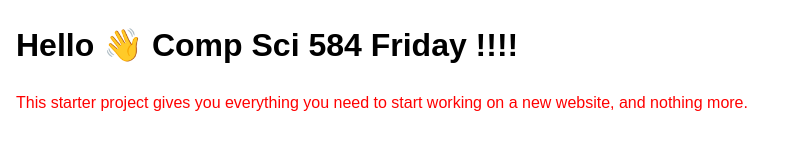
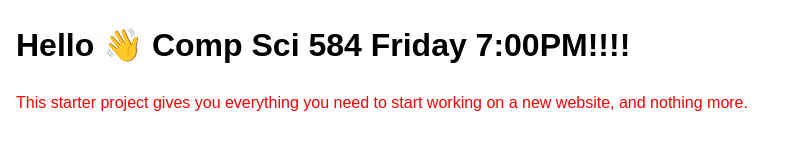
Before and after one commit to csun-orm/26-Fall-Comp584-hw1, a plain HTML site: page index.html in a window 1280 px wide. Shown: the whole page, without its empty margins (0-790 px from the left). Drawn offline with Linux system fonts and the light colour scheme.

Commit message:
update index.html

```diff
--- a/index.html
+++ b/index.html
@@ -15,7 +15,7 @@
   </head>
   <body>
     <!-- this is the start of content -->
-    <h1>Hello 👋 Comp Sci 584 Friday !!!!</h1>
+    <h1>Hello 👋 Comp Sci 584 Friday 7:00PM!!!!</h1>
     <p>
       This starter project gives you everything you need to start working on a
       new website, and nothing more.
```
